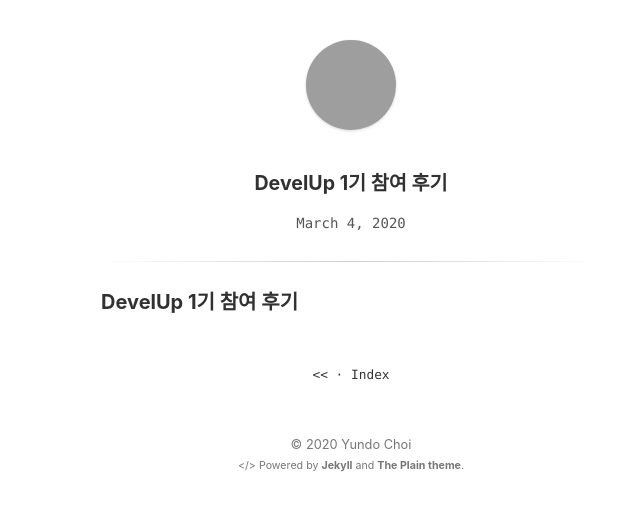
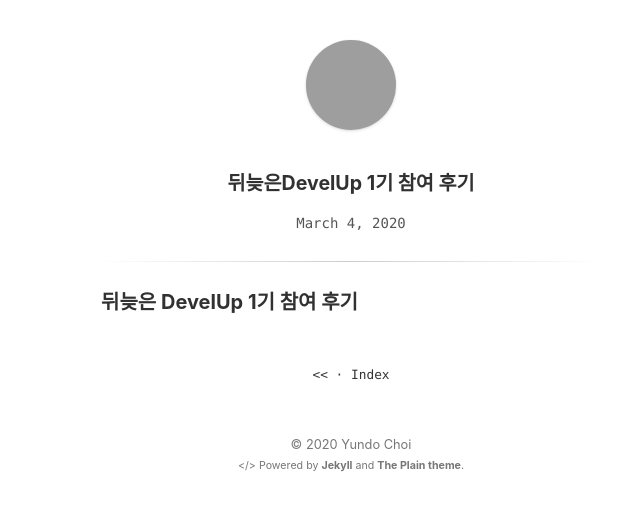
Before and after one commit to zygn/blog, a Jekyll site: the page built from _posts/2020-03-04-Develup-1기-후기.md, in a window 1280 px wide. Shown: the top 511 px of the page, without its empty margins (289-929 px from the left). Built offline with Jekyll 4.4.1, drawn with Linux system fonts in a browser that asks for light colours; grey boxes are pictures that could not be loaded.

Commit message:
Update 2020-03-04-Develup-1기-후기.md

```diff
--- a/_posts/2020-03-04-Develup-1기-후기.md
+++ b/_posts/2020-03-04-Develup-1기-후기.md
@@ -1,5 +1,5 @@
 ---
-title: DevelUp 1기 참여 후기
+title: 뒤늦은DevelUp 1기 참여 후기
 updated:
 ---
-### DevelUp 1기 참여 후기
+### 뒤늦은 DevelUp 1기 참여 후기
```
